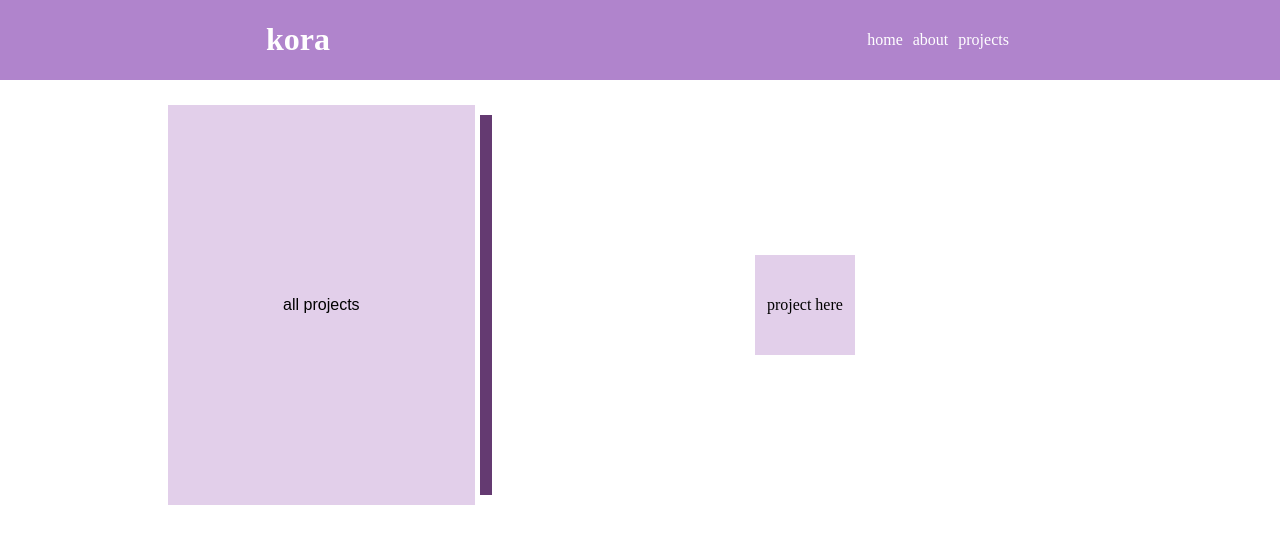
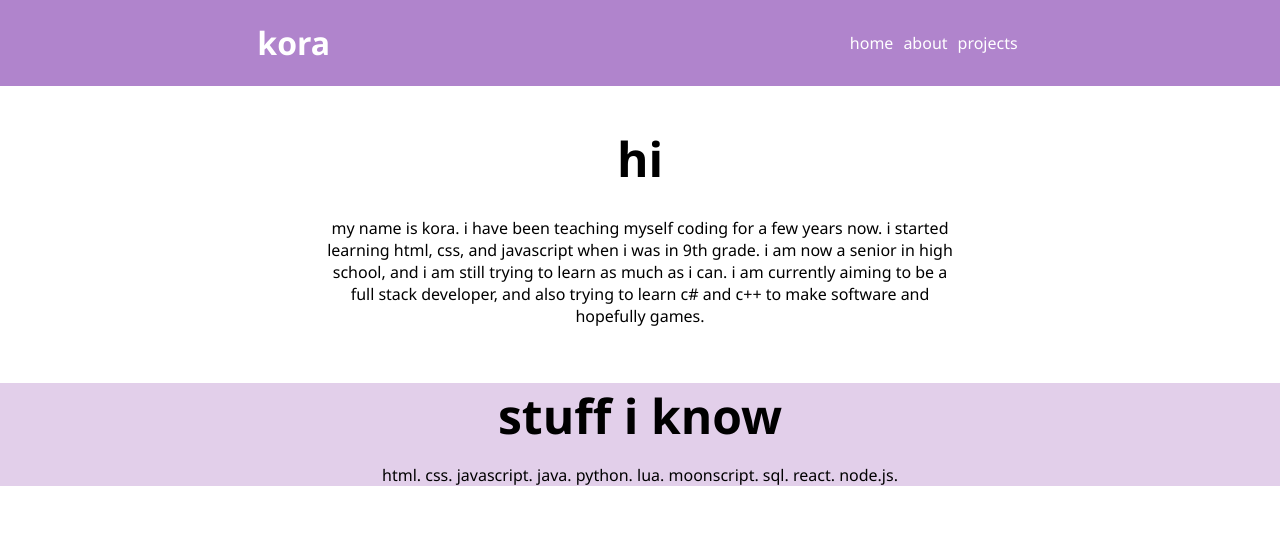
Before and after one commit to Koramikino/personal-website-code, a Gatsby site: page / in a window 1280 px wide. Built offline with nearby package versions, Linux system fonts and the light colour scheme; Gatsby itself is replaced by a stand-in of ours.

Commit message:
added to index

```diff
--- a/src/components/header.js
+++ b/src/components/header.js
@@ -11,27 +11,28 @@ const HeaderStyle = {
     justifyContent: 'space-around',
 }
 
-const HeaderLinkDiv = {
-   display: 'flex',
-   justifyContent: 'flex-end',
-   marginTop: 'auto',
-   marginBottom: 'auto'
+const ul = {
+    listStyle: 'none',
+    padding: 0,
+    marginTop: 'auto',
+    marginBottom: 'auto',
 }
 
-const HeaderLink = {
-    padding: '5px'
+const li = {
+    display: 'inline-block',
+    padding: 5
 }
+
 export default class Header extends React.Component {
     render() {
         return (
             <header style={HeaderStyle}>
                 <h1>kora</h1>
-                <div style={HeaderLinkDiv}>
-                    <Link to="" id="header" style={HeaderLink}>home</Link>
-                    <Link to="/about"  id="header" style={HeaderLink}>about</Link>
-                    <Link to="/projects"  id="header" style={HeaderLink}>projects</Link>
-
-                </div>
+                <ul style={ul}>
+                    <li style={li}><Link to="" id="header">home</Link></li>
+                    <li style={li}><Link to="/about" id="header">about</Link></li>
+                    <li style={li}><Link to="/projects" id="header">projects</Link></li>
+                </ul>
             </header>
         )
     }
--- a/src/components/layout.css
+++ b/src/components/layout.css
@@ -10,6 +10,7 @@
 
 body {
     margin: 0;
+    font-family: 'Segoe UI', Tahoma, Geneva, Verdana, sans-serif
 }
 
 div #indent{
@@ -56,60 +57,25 @@ a:active#body {
     color: var(--darkPurple);
 }
 
-#projectPanel {
-    margin: 25px;
+.center {
+    text-align: center;
+}
+
+.title {
+    font-size: 48px;
+    margin-bottom: 10px;
+}
+
+.text-box {
+    width: 50%;
     display: flex;
+    margin: auto;
+}
+
+.text-box-text {
     justify-content: center;
 }
 
-.projectSidePanel {
-    background-color: var(--white);
-    width: 25%;
-    height: 400px;
-    display: flex;
-    justify-content: center;
-    flex-direction: column;
-    text-align: center;
-    font-family: Arial, Helvetica, sans-serif;
-    position: relative;
+.alt-section {
+    background-color: var(--white)
 }
-
-.divider {
-    width: 1%;
-    height: 380px;
-    background-color: var(--darkPurple);
-    display: flex;
-    margin-left: 5px;
-    margin-right: 5px;
-    margin-top: 10px;
-}
-
-.projectsContainer {
-    width: 50%;
-    display: flex;
-    justify-content: center;
-    height: 400px;
-    flex-wrap: wrap;
-    align-items: center;
-
-}
-
-.divLink {
-    position: absolute;
-    width: 100%;
-    height: 100%;
-    top: 0px;
-    left: 0px;
-    z-index: 1;
-}
-
-.projectLink {
-    width: 100px;
-    height: 100px;
-    background-color: var(--white);
-    text-align: center;
-    margin: 10px;
-    display: flex;
-    flex-direction: column;
-    justify-content: center;
-}
--- a/src/pages/index.js
+++ b/src/pages/index.js
@@ -1,28 +1,26 @@
 import React from 'react';
 import Header from '../components/header';
 import Layout from '../components/layout';
-import {Link} from 'gatsby';
 
 export default () => (
 
   <Layout>
-    <Header tab="home"/>
-    <div id="projectPanel">
-      <div className="projectSidePanel">
-      all projects
-      <Link to="/projects">
-        <span className="divLink" >
-        </span>
-      </Link>
+    <Header/>
+    <section className="center">
+      <h1 className="title">hi</h1>
+      <div className="text-box">
+        <p className="text-box-text">
+        my name is kora. i have been teaching myself coding for a few years now.
+        i started learning html, css, and javascript when i was in 9th grade.
+        i am now a senior in high school, and i am still trying to learn as much as i can.
+        i am currently aiming to be a full stack developer, and also trying to learn c# and c++ to make software and hopefully games.
+        </p>
       </div>
-      <div className="divider" />
-      <div className="projectsContainer">
-        <div className="projectLink">
-        project here
-        </div>
-
-      </div>
-    </div>
+      </section>
+      <section className="center alt-section">
+        <h1 className="title">stuff i know</h1>
+        <p>html. css. javascript. java. python. lua. moonscript. sql. react. node.js.</p>
+      </section>
   </Layout>
 
 )
```
Also changed, not shown: README.md.
